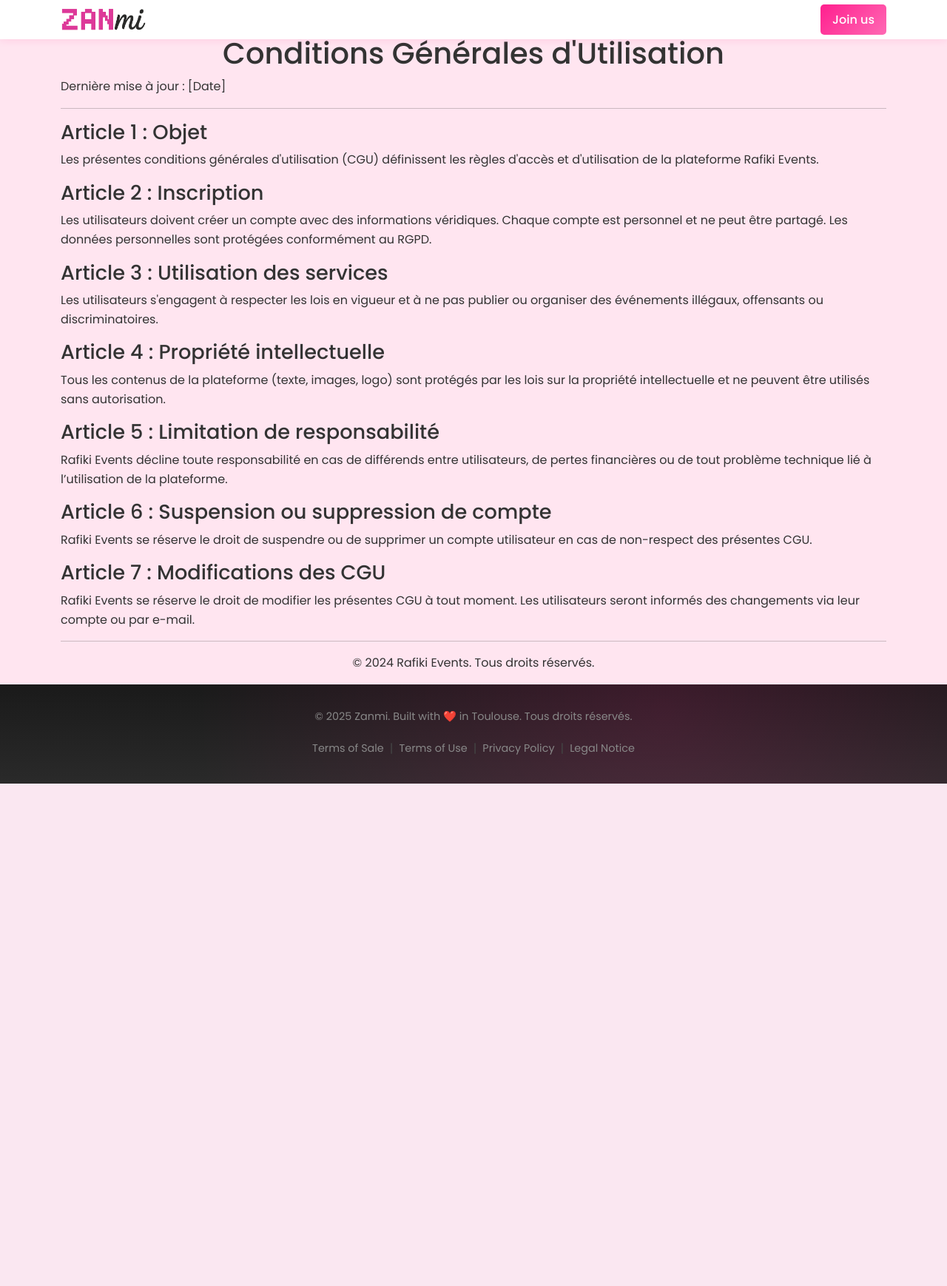
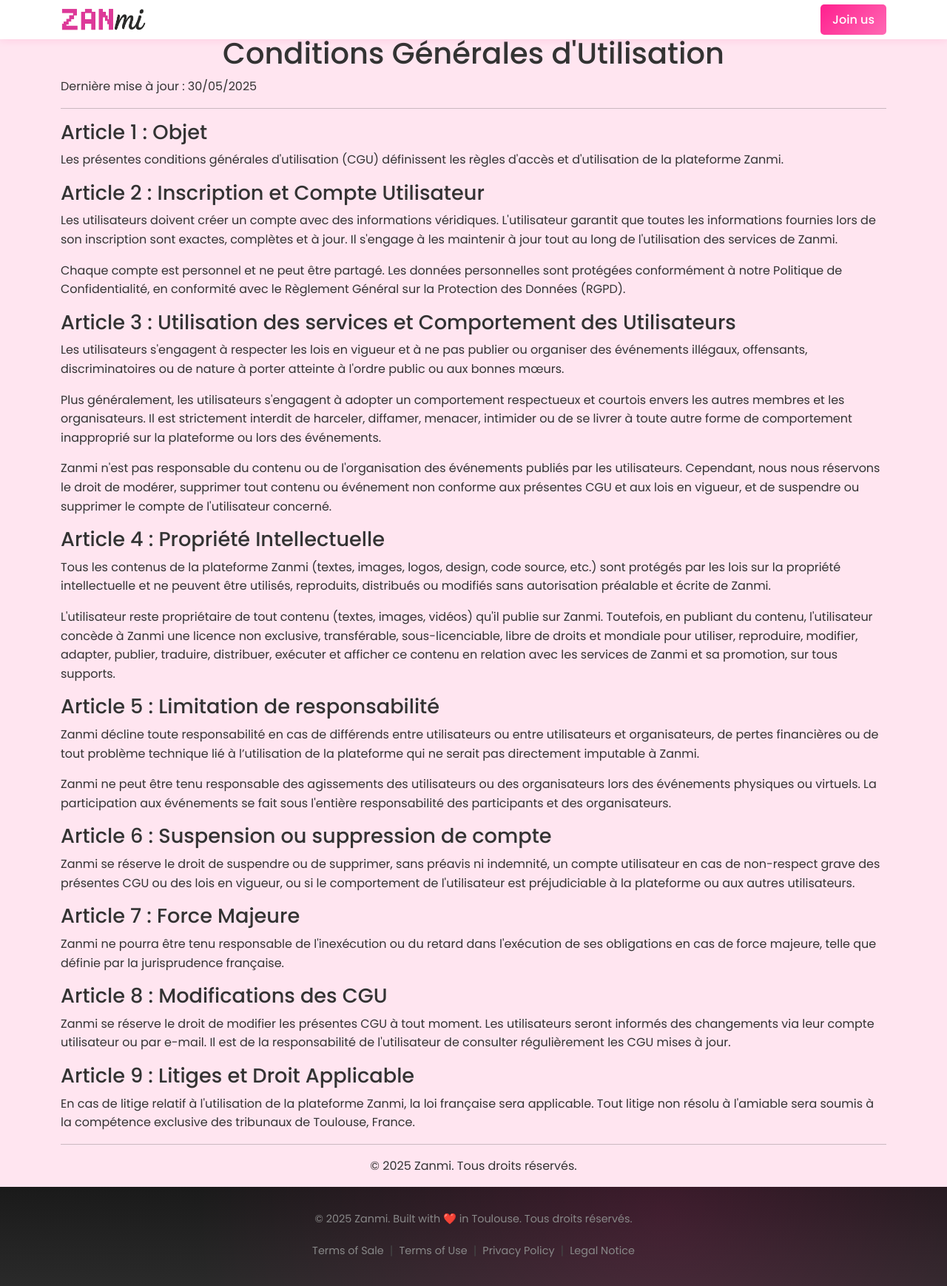
Before and after one commit to jafty/zanmi, a Django app: template zanmi_project/templates/static/cgu.html in a window 1280 px wide. Shown: the whole page at 74% size. Before the commit the page ends 1059 px from the top, so only its background shows below. Run offline with Django 3.2, Linux system fonts and the light colour scheme; the template is opened without the code that fills it, so the values that code supplies are empty; some libraries are stand-ins or nearby versions.

Commit message:
new cgv cgu

```diff
--- a/zanmi_project/templates/static/cgu.html
+++ b/zanmi_project/templates/static/cgu.html
@@ -5,23 +5,32 @@
 {% block content %}
 <div class="container mt-5">
     <h1 class="text-center">Conditions Générales d'Utilisation</h1>
-        <p>Dernière mise à jour : [Date]</p>
+    <p>Dernière mise à jour : 30/05/2025</p>
     <hr>
     <h2>Article 1 : Objet</h2>
-        <p>Les présentes conditions générales d'utilisation (CGU) définissent les règles d'accès et d'utilisation de la plateforme Rafiki Events.</p>
-        <h2>Article 2 : Inscription</h2>
-        <p>Les utilisateurs doivent créer un compte avec des informations véridiques. Chaque compte est personnel et ne peut être partagé. Les données personnelles sont protégées conformément au RGPD.</p>
-        <h2>Article 3 : Utilisation des services</h2>
-        <p>Les utilisateurs s'engagent à respecter les lois en vigueur et à ne pas publier ou organiser des événements illégaux, offensants ou discriminatoires.</p>
-        <h2>Article 4 : Propriété intellectuelle</h2>
-        <p>Tous les contenus de la plateforme (texte, images, logo) sont protégés par les lois sur la propriété intellectuelle et ne peuvent être utilisés sans autorisation.</p>
+    <p>Les présentes conditions générales d'utilisation (CGU) définissent les règles d'accès et d'utilisation de la plateforme Zanmi.</p>
+    <h2>Article 2 : Inscription et Compte Utilisateur</h2>
+    <p>Les utilisateurs doivent créer un compte avec des informations véridiques. L'utilisateur garantit que toutes les informations fournies lors de son inscription sont exactes, complètes et à jour. Il s'engage à les maintenir à jour tout au long de l'utilisation des services de Zanmi.</p>
+    <p>Chaque compte est personnel et ne peut être partagé. Les données personnelles sont protégées conformément à notre Politique de Confidentialité, en conformité avec le Règlement Général sur la Protection des Données (RGPD).</p>
+    <h2>Article 3 : Utilisation des services et Comportement des Utilisateurs</h2>
+    <p>Les utilisateurs s'engagent à respecter les lois en vigueur et à ne pas publier ou organiser des événements illégaux, offensants, discriminatoires ou de nature à porter atteinte à l'ordre public ou aux bonnes mœurs.</p>
+    <p>Plus généralement, les utilisateurs s'engagent à adopter un comportement respectueux et courtois envers les autres membres et les organisateurs. Il est strictement interdit de harceler, diffamer, menacer, intimider ou de se livrer à toute autre forme de comportement inapproprié sur la plateforme ou lors des événements.</p>
+    <p>Zanmi n'est pas responsable du contenu ou de l'organisation des événements publiés par les utilisateurs. Cependant, nous nous réservons le droit de modérer, supprimer tout contenu ou événement non conforme aux présentes CGU et aux lois en vigueur, et de suspendre ou supprimer le compte de l'utilisateur concerné.</p>
+    <h2>Article 4 : Propriété Intellectuelle</h2>
+    <p>Tous les contenus de la plateforme Zanmi (textes, images, logos, design, code source, etc.) sont protégés par les lois sur la propriété intellectuelle et ne peuvent être utilisés, reproduits, distribués ou modifiés sans autorisation préalable et écrite de Zanmi.</p>
+    <p>L'utilisateur reste propriétaire de tout contenu (textes, images, vidéos) qu'il publie sur Zanmi. Toutefois, en publiant du contenu, l'utilisateur concède à Zanmi une licence non exclusive, transférable, sous-licenciable, libre de droits et mondiale pour utiliser, reproduire, modifier, adapter, publier, traduire, distribuer, exécuter et afficher ce contenu en relation avec les services de Zanmi et sa promotion, sur tous supports.</p>
     <h2>Article 5 : Limitation de responsabilité</h2>
-        <p>Rafiki Events décline toute responsabilité en cas de différends entre utilisateurs, de pertes financières ou de tout problème technique lié à l’utilisation de la plateforme.</p>
+    <p>Zanmi décline toute responsabilité en cas de différends entre utilisateurs ou entre utilisateurs et organisateurs, de pertes financières ou de tout problème technique lié à l’utilisation de la plateforme qui ne serait pas directement imputable à Zanmi.</p>
+    <p>Zanmi ne peut être tenu responsable des agissements des utilisateurs ou des organisateurs lors des événements physiques ou virtuels. La participation aux événements se fait sous l'entière responsabilité des participants et des organisateurs.</p>
     <h2>Article 6 : Suspension ou suppression de compte</h2>
-        <p>Rafiki Events se réserve le droit de suspendre ou de supprimer un compte utilisateur en cas de non-respect des présentes CGU.</p>
-        <h2>Article 7 : Modifications des CGU</h2>
-        <p>Rafiki Events se réserve le droit de modifier les présentes CGU à tout moment. Les utilisateurs seront informés des changements via leur compte ou par e-mail.</p>
+    <p>Zanmi se réserve le droit de suspendre ou de supprimer, sans préavis ni indemnité, un compte utilisateur en cas de non-respect grave des présentes CGU ou des lois en vigueur, ou si le comportement de l'utilisateur est préjudiciable à la plateforme ou aux autres utilisateurs.</p>
+    <h2>Article 7 : Force Majeure</h2>
+    <p>Zanmi ne pourra être tenu responsable de l'inexécution ou du retard dans l'exécution de ses obligations en cas de force majeure, telle que définie par la jurisprudence française.</p>
+    <h2>Article 8 : Modifications des CGU</h2>
+    <p>Zanmi se réserve le droit de modifier les présentes CGU à tout moment. Les utilisateurs seront informés des changements via leur compte utilisateur ou par e-mail. Il est de la responsabilité de l'utilisateur de consulter régulièrement les CGU mises à jour.</p>
+    <h2>Article 9 : Litiges et Droit Applicable</h2>
+    <p>En cas de litige relatif à l'utilisation de la plateforme Zanmi, la loi française sera applicable. Tout litige non résolu à l'amiable sera soumis à la compétence exclusive des tribunaux de Toulouse, France.</p>
     <hr>
-        <p class="text-center">&copy; 2024 Rafiki Events. Tous droits réservés.</p>
+    <p class="text-center">&copy; 2025 Zanmi. Tous droits réservés.</p>
 </div>
 {% endblock %}
```
Also changed, not shown: zanmi_project/templates/static/cgv.html (+18 -10 lines). Lines whose indentation alone changed are shown as unchanged.
